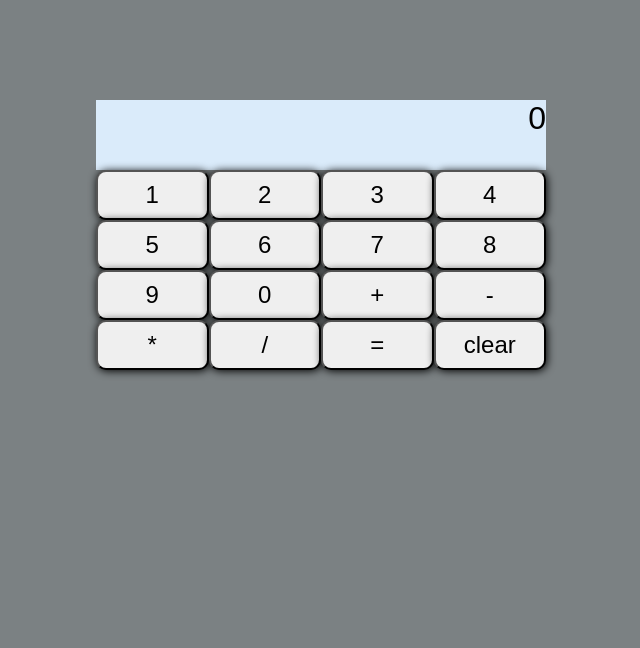
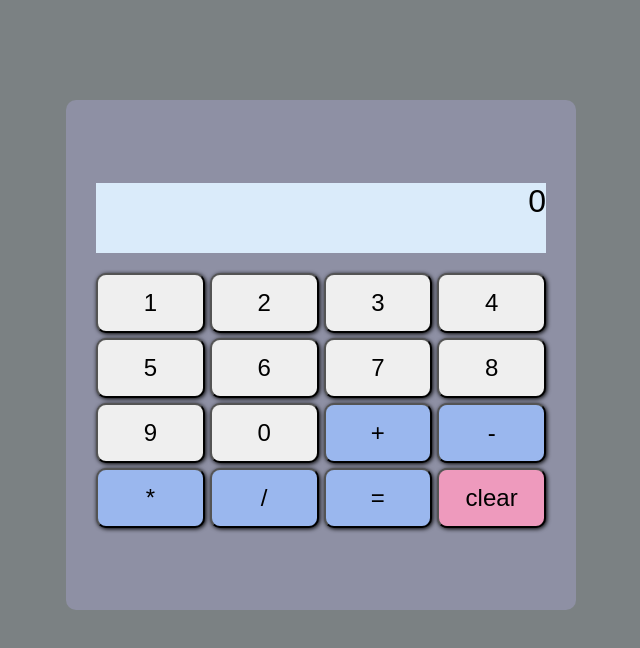
Before and after one commit to muno17/calculator, a plain HTML site: page index.html in a window 1280 px wide. Shown: the whole page, without its empty margins (319-959 px from the left). Drawn offline with Linux system fonts and the light colour scheme.

Commit message:
change calculator dims, add color

```diff
--- a/index.html
+++ b/index.html
@@ -20,12 +20,12 @@
                 <button>8</button>
                 <button>9</button>
                 <button>0</button>
-                <button>+</button>
-                <button>-</button>
-                <button>*</button>
-                <button>/</button>
-                <button>=</button>
-                <button>clear</button>
+                <button class="operator">+</button>
+                <button class="operator">-</button>
+                <button class="operator">*</button>
+                <button class="operator">/</button>
+                <button class="operator">=</button>
+                <button class="aux">clear</button>
             </div>
         </div>
 
--- a/script.js
+++ b/script.js
@@ -117,5 +117,3 @@ function divide(x, y) {
 
 // if both variables are filled and either another operator or = is clicked,
 // evaluate function and store in first variable (clear second variable)
-
-// update display
--- a/style.css
+++ b/style.css
@@ -9,13 +9,17 @@ body {
 
 #calcBody {
     width: 450px;
-    height: 900px;
+    height: 450px;
     margin-left: auto;
     margin-right: auto;
     margin-top: 100px;
+    padding: 30px;
+    background-color: #8E90A4;
     display: flex;
     flex-direction: column;
-
+    justify-content: center;
+    gap: 20px;
+    border-radius: 10px;
 }
 
 #display {
@@ -30,12 +34,21 @@ body {
     width: 100%;
     display: flex;
     flex-wrap: wrap;
+    gap: 5px;
 }
 
 button {
     flex: auto;
     width: 100px;
-    height: 50px;
+    height: 60px;
     border-radius: 10px;
-    box-shadow: 1px 1px 8px black;
+    box-shadow: 1px 1px 4px black;
 }
+
+.operator {
+    background-color: #9AB7EE;
+}
+
+.aux {
+    background-color: #EE9ABD;
+}
```
